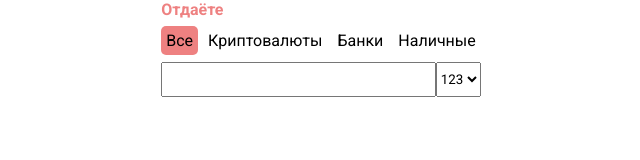
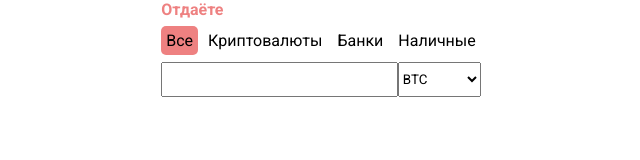
Before and after one commit to zhuraveln/main-test, a React (Vite) app: page / in a window 1280 px wide. Shown: the top 160 px of the page, without its empty margins (319-959 px from the left). Built offline with nearby package versions, Linux system fonts and the light colour scheme.

Commit message:
Added CurrencyInput component and logic for display availableDirections by change category

```diff
--- a/src/App.tsx
+++ b/src/App.tsx
@@ -1,6 +1,5 @@
 import React from 'react'
 import { useAppDispatch, useAppSelector } from './redux/store'
-import { categoriesSelector } from './redux/categories/selectors'
 import { getDirections, getFilter } from './redux/categories/asyncActions'
 
 import { GetArea } from './components/GetArea/GetArea'
@@ -10,28 +9,19 @@ import './App.scss'
 
 const App: React.FC = () => {
   const dispatch = useAppDispatch()
-  const { directions, filter, selectGiveCategory, status } =
-    useAppSelector(categoriesSelector)
 
   React.useEffect(() => {
     dispatch(getDirections())
     dispatch(getFilter())
   }, [])
 
-  // console.log(directions)
-  // console.log(filter)
-  // console.log(categoriesStatus)
-
   return (
     <div className='root'>
       {/* GIVE AREA */}
-      <GiveArea
-        directions={directions}
-        selectGiveCategory={selectGiveCategory}
-      />
+      <GiveArea />
 
       {/* GET AREA */}
-      {/* <GetArea directions={directions} categoryFilter={category} /> */}
+      {/* <GetArea /> */}
     </div>
   )
 }
--- /dev/null
+++ b/src/components/CurrencyInput/CurrencyInput.module.scss
@@ -0,0 +1,10 @@
+.currencyInput {
+  display: flex;
+
+  input {
+    width: 100%;
+    padding: 8px;
+    // border-radius: 5px;
+    // border: 1px solid grey;
+  }
+}
--- /dev/null
+++ b/src/components/CurrencyInput/CurrencyInput.tsx
@@ -0,0 +1,54 @@
+import React from 'react'
+import { categoriesSelector } from '../../redux/categories/selectors'
+import { Direction } from '../../redux/categories/types'
+import { useAppSelector } from '../../redux/store'
+
+import styles from './CurrencyInput.module.scss'
+
+export const CurrencyInput: React.FC = () => {
+  const { directions, selectGiveCategory } = useAppSelector(categoriesSelector)
+
+  const defineAvailableDirections = (
+    directions: Direction[],
+    selectGiveCategory: string
+  ) => {
+    if (selectGiveCategory === 'Криптовалюты') {
+      return directions?.filter(
+        direction =>
+          direction.code === 'BTC' ||
+          direction.code === 'ETH' ||
+          direction.code === 'USDTTRC'
+      )
+    } else if (selectGiveCategory === 'Банки') {
+      return directions?.filter(
+        direction =>
+          direction.code === 'ACRUB' ||
+          direction.code === 'SBERRUB' ||
+          direction.code === 'TCSBRUB'
+      )
+    } else if (selectGiveCategory === 'Наличные') {
+      return directions?.filter(
+        direction =>
+          direction.code === 'CASHUSD' || direction.code === 'CASHRUB'
+      )
+    } else {
+      return directions
+    }
+  }
+
+  const availableDirections = defineAvailableDirections(
+    directions,
+    selectGiveCategory
+  )
+
+  return (
+    <div className={styles.currencyInput}>
+      <input type='number'></input>
+      <select>
+        {availableDirections?.map(direction => (
+          <option value={direction.code}>{direction.code}</option>
+        ))}
+      </select>
+    </div>
+  )
+}
--- a/src/components/GiveArea/GiveArea.module.scss
+++ b/src/components/GiveArea/GiveArea.module.scss
@@ -3,21 +3,8 @@
   flex-direction: column;
   gap: 7px;
 
-  .header {
-    h4 {
-      text-align: start;
-      color: rgb(238, 129, 129);
-    }
-  }
-
-  .currencyInput {
-    display: flex;
-
-    input {
-      width: 100%;
-      padding: 8px;
-      // border-radius: 5px;
-      // border: 1px solid grey;
-    }
+  h4 {
+    text-align: start;
+    color: rgb(238, 129, 129);
   }
 }
--- a/src/components/GiveArea/GiveArea.tsx
+++ b/src/components/GiveArea/GiveArea.tsx
@@ -1,40 +1,21 @@
 import React from 'react'
 
-import { Direction } from '../../redux/categories/types'
-import { useAppDispatch } from '../../redux/store'
 import { Categories } from '../Categories/Categories'
+import { CurrencyInput } from '../CurrencyInput/CurrencyInput'
 
 import styles from './GiveArea.module.scss'
 
-interface IGiveAreaProps {
-  directions: Direction[]
-  selectGiveCategory: string
-}
-
-export const GiveArea: React.FC<IGiveAreaProps> = ({
-  directions,
-  selectGiveCategory
-}) => {
-  const dispatch = useAppDispatch()
-
+export const GiveArea: React.FC = () => {
   return (
     <div className={styles.root}>
       {/* HEADER */}
-      <div className={styles.header}>
-        <h4>Отдаёте</h4>
-      </div>
+      <h4>Отдаёте</h4>
 
       {/* CATEGORIES */}
       <Categories />
 
       {/* CURRENCYINPUT */}
-      <div className={styles.currencyInput}>
-        <input type='number'></input>
-        <select>
-          <option value='123'>123</option>
-          <option value='123'>123</option>
-        </select>
-      </div>
+      <CurrencyInput />
     </div>
   )
 }
```
Also changed, not shown: src/components/GetArea/GetArea.tsx (+1 -6 lines).
